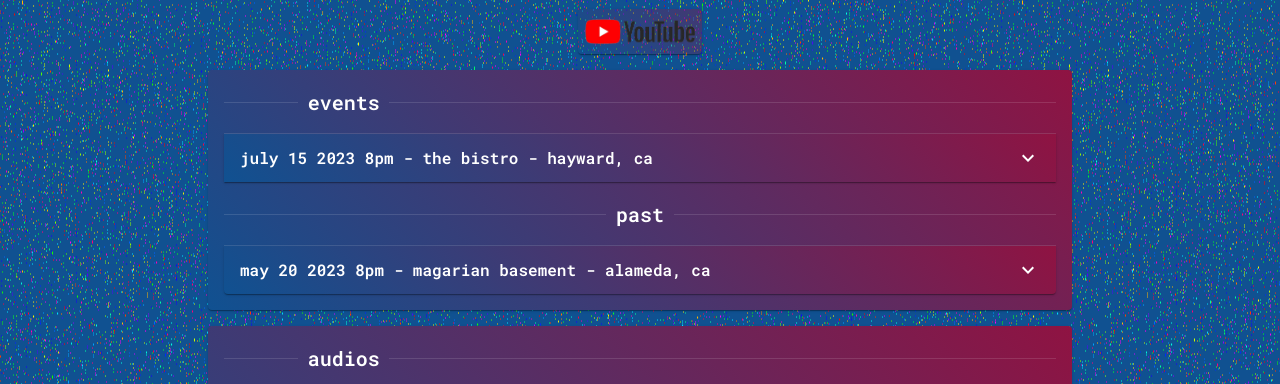
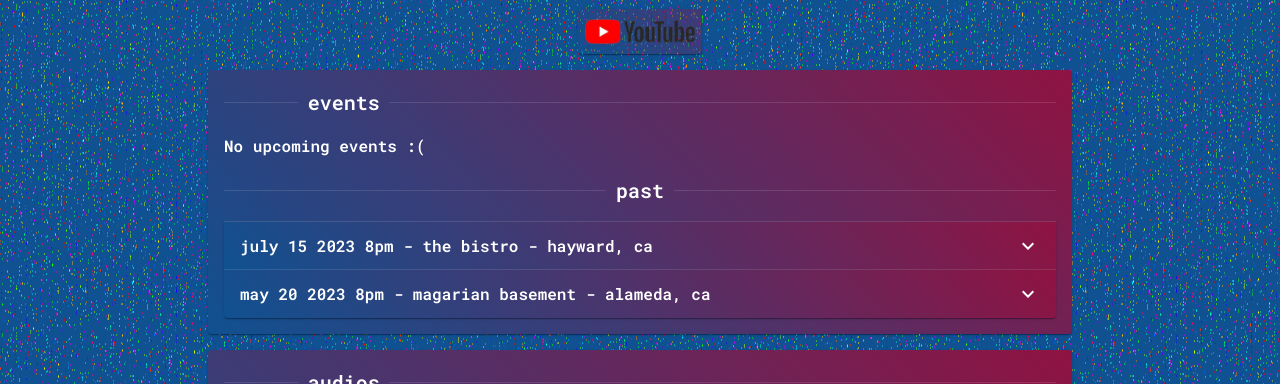
Before and after one commit to chris-albert/infinitebitsband.com, a Next.js app: page / in a window 1280 px wide. Shown: the part 132-516 px from the top of the page. Built offline with nearby package versions, Linux system fonts and the light colour scheme; grey boxes are pictures that could not be loaded.

Commit message:
trying again

```diff
--- a/components/Events.tsx
+++ b/components/Events.tsx
@@ -17,6 +17,12 @@ export const Events: React.FC<EventsProps> = ({}) => {
           </Typography>
         </Divider>
         {/*<Divider sx={{mb: 2}}/>*/}
+        No upcoming events :(
+        <Divider textAlign="center" sx={{mb: 2, mt: 2}}>
+          <Typography variant="h6" component="div" >
+            past
+          </Typography>
+        </Divider>
         <Event
           date='july 15 2023 8pm'
           venue='the bistro'
@@ -32,11 +38,6 @@ export const Events: React.FC<EventsProps> = ({}) => {
               referrerPolicy="no-referrer-when-downgrade"></iframe>
           </Box>
         </Event>
-        <Divider textAlign="center" sx={{mb: 2, mt: 2}}>
-          <Typography variant="h6" component="div" >
-            past
-          </Typography>
-        </Divider>
         <Event
           date='may 20 2023 8pm'
           venue='magarian basement'
--- a/next.config.js
+++ b/next.config.js
@@ -3,6 +3,7 @@
  */
 const nextConfig = {
   output: 'export',
+  trailingSlash: true,
   images: {
     unoptimized: true
   }
```
